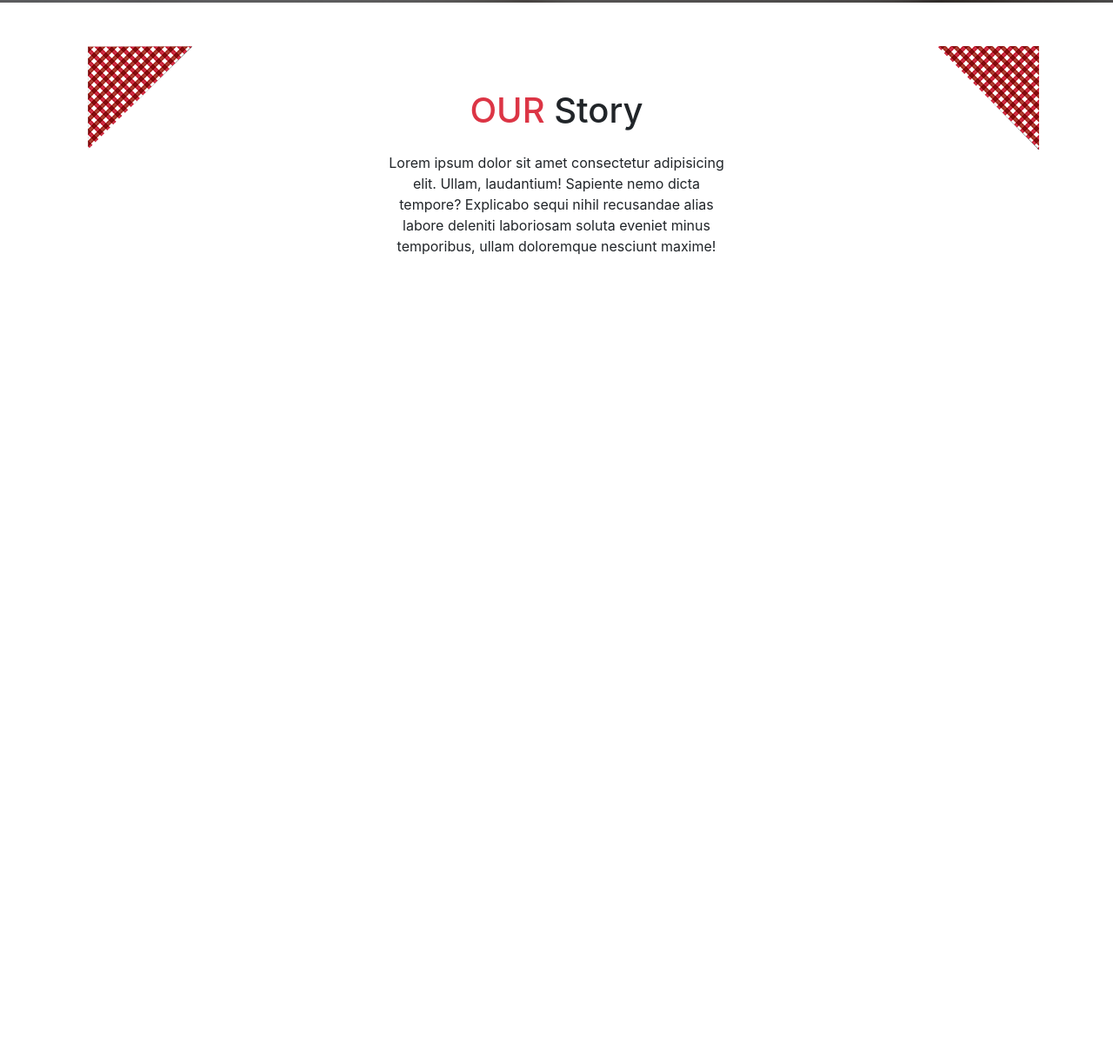
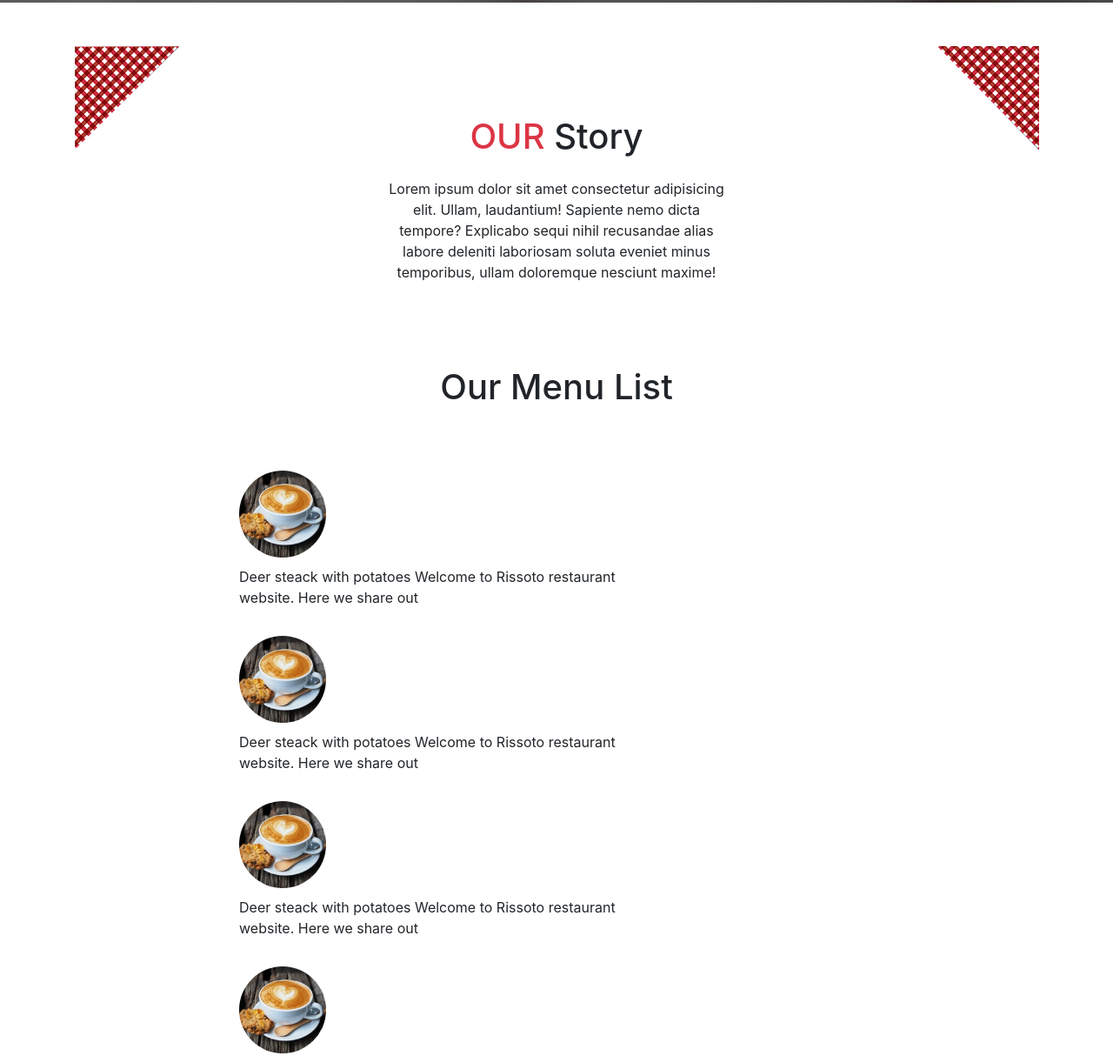
Before and after one commit to MKassabeh/siteduchef, a website: page index.html in a window 1280 px wide. Shown: the part 850-2064 px from the top of the page at 87% size. Before the commit the page ends 1161 px from the top, so only its background shows below. Drawn offline with nearby package versions, Linux system fonts and the light colour scheme.

Commit message:
debut projet

```diff
--- a/assets/scss/_header.scss
+++ b/assets/scss/_header.scss
@@ -71,8 +71,11 @@
       left: 16px;
       font-size: 18px;
     }
+    .section2{
+       height: 100vh;
+    }
     .titremenu{
-       padding-top:100px;
+       padding-top:130px;
     }
     .our{
        text-transform: uppercase;
@@ -81,3 +84,12 @@
        width: 35%;
 
     }
+    .titre2{
+       padding-top: 80px;
+    }
+    .imgmenu{
+       height: 100px;
+       border-radius: 50%;
+       width: 100px;
+       margin-bottom: 10px;
+    }
--- a/index.html
+++ b/index.html
@@ -81,18 +81,45 @@
         </nav>
       </section>
 
-      <section class="container">
+      <section class=" section2 container">
           <div id="content">
               <img src="./assets/images/box-right-top.png" class="ribbon"/>
 
           </div>
-          <div class="container">
+
               <img class="topleft" src="./assets/images/box-left-top.png" alt="Cinque Terre">
 
-            </div>
+
             <div class="d-flex flex-column align-items-center">
             <h1 class="text-center titremenu"><span class="text-danger our">Our</span> Story</h1>
             <p class="text-center texte1 mt-3">Lorem ipsum dolor sit amet consectetur adipisicing elit. Ullam, laudantium! Sapiente nemo dicta tempore? Explicabo sequi nihil recusandae alias labore deleniti laboriosam soluta eveniet minus temporibus, ullam doloremque nesciunt maxime!</p>
+          </div>
+          <div class=" d-flex flex-column align-items-center">
+            <h1 class="titre2">Our Menu List</h1>
+          </div>
+          <div class="row">
+            <div class="col-sm-2">
+
+            </div>
+            <div class="col-sm-5 mt-5">
+              <div class="d-flex flex-column">
+
+               <p class="d-flex"></p><img class="imgmenu" src="./assets/images/menu_image_1.jpg" alt="">Deer steack with potatoes Welcome to Rissoto restaurant website. Here we share out</p>
+               <p class="d-flex"></p><img class="imgmenu" src="./assets/images/menu_image_1.jpg" alt="">Deer steack with potatoes Welcome to Rissoto restaurant website. Here we share out</p>
+               <p class="d-flex"></p><img class="imgmenu" src="./assets/images/menu_image_1.jpg" alt="">Deer steack with potatoes Welcome to Rissoto restaurant website. Here we share out</p>
+               <p class="d-flex"></p><img class="imgmenu" src="./assets/images/menu_image_1.jpg" alt="">Deer steack with potatoes Welcome to Rissoto restaurant website. Here we share out</p>
+               <p class="d-flex"></p><img class="imgmenu" src="./assets/images/menu_image_1.jpg" alt="">Deer steack with potatoes Welcome to Rissoto restaurant website. Here we share out</p>
+
+
+
+                </div>
+
+              </div>
+            </div>
+            <div class="col-sm-5">
+
+            </div>
+
           </div>
           </section>
 
```
Also changed, not shown: assets/css/style.css, 1 other file.
